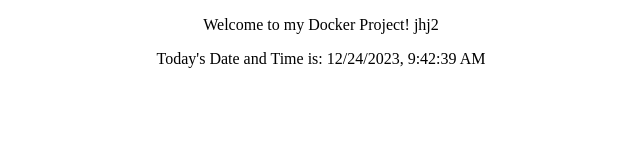
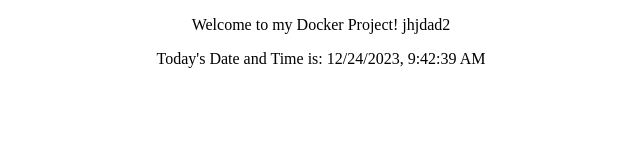
Before and after one commit to yaseenshareef7/imagerepo, a plain HTML site: page index.html in a window 1280 px wide. Shown: the full height of the page, 319-959 px from the left. Drawn offline with Linux system fonts and the light colour scheme.

Commit message:
Update index.html

```diff
--- a/index.html
+++ b/index.html
@@ -5,7 +5,7 @@
      <title>Docker Project</title>
     </head>
     <body>
-     <p>Welcome to my Docker Project! jhj2 <p>
+     <p>Welcome to my Docker Project! jhjdad2 <p>
         <p>Today's Date and Time is: <span id='date-time'></span><p>
         <script>
              var dateAndTime = new Date();
```
